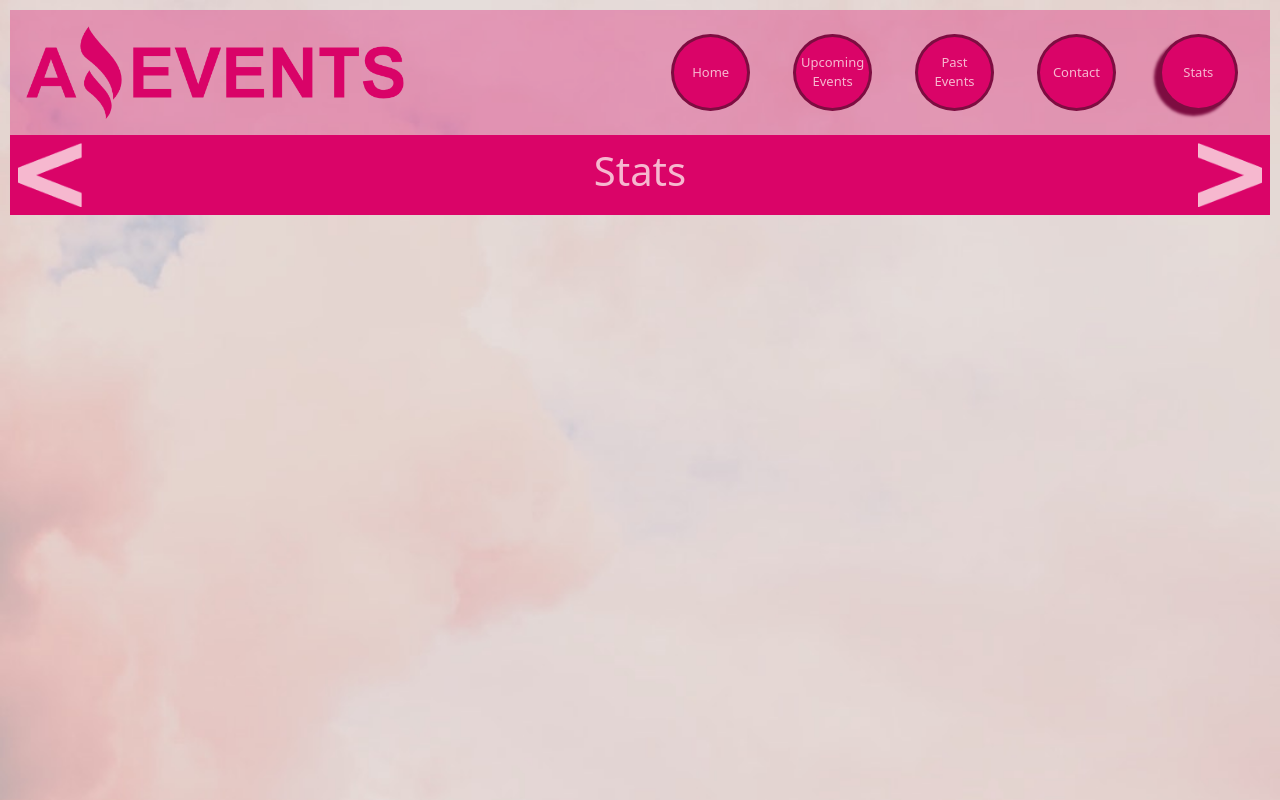
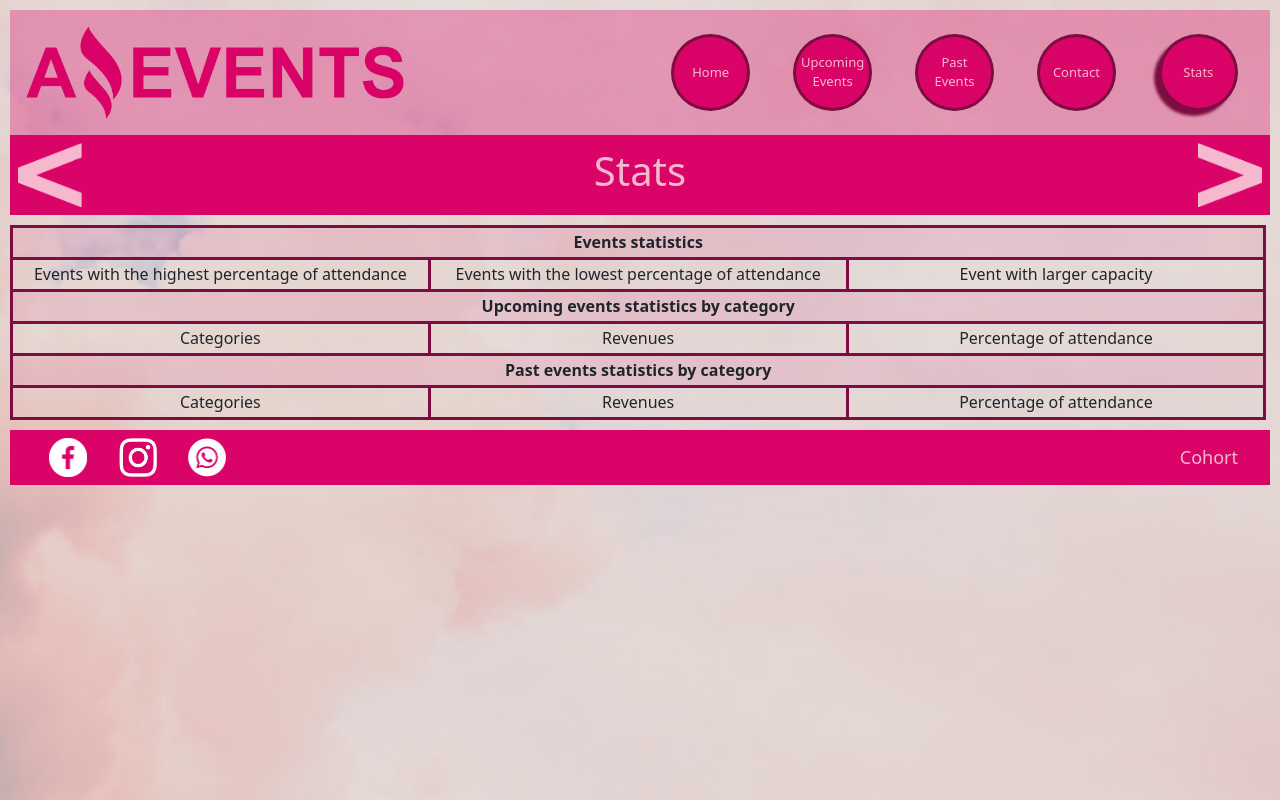
Before and after one commit to GuadalupeFernadez/amazing_events, a plain HTML site: page stats.html in a window 1280 px wide. Drawn offline with nearby package versions, Linux system fonts and the light colour scheme.

Commit message:
version-1

```diff
--- a/css/style.css
+++ b/css/style.css
@@ -129,3 +129,20 @@ footer> p{
     justify-content: flex-end;
     width: 91%;
 }
+/* -----------Stats----------- */
+table{
+    margin: 10px;
+    text-align: center;
+    border: solid rgba(125, 13, 65, 1);
+}
+thead{
+    background-color: rgba(218, 4, 104, 0.1);
+    border-bottom: solid rgba(125, 13, 65, 1);
+    border-top: solid rgba(125, 13, 65, 1);
+    height: 32px;
+}
+td{
+    border-left: solid rgba(125, 13, 65, 1);
+    height: 32px;
+    width: 30%;
+}
--- a/stats.html
+++ b/stats.html
@@ -28,8 +28,53 @@
             <h1>Stats</h1>
             <img id="der" src="./images/der.png" alt="der">
         </div>
+        <table>
+            <thead>
+                <tr>
+                    <th colspan="3">Events statistics</th>
+                </tr>
+            </thead>
+            <tbody>
+                <tr>
+                    <td>Events with the highest percentage of attendance</td>
+                    <td>Events with the lowest percentage of attendance</td>
+                    <td>Event with larger capacity</td>
+                </tr>
+            </tbody>
+            <thead>
+                <tr>
+                    <th colspan="3">Upcoming events statistics by category</th>
+                </tr>
+            </thead>
+            <tbody>
+                <tr>
+                    <td>Categories</td>
+                    <td>Revenues</td>
+                    <td>Percentage of attendance</td>
+                </tr>
+            </tbody>
+            <thead>
+                <tr>
+                    <th colspan="3">Past events statistics by category</th>
+                </tr>
+            </thead>
+            <tbody>
+                <tr>
+                    <td>Categories</td>
+                    <td>Revenues</td>
+                    <td>Percentage of attendance</td>
+                </tr>
+            </tbody>
+        </table>
     </main>
-    <footer></footer>
+    <footer>
+        <figure>
+            <img src="./images/facebook.png" alt="face">
+            <img src="./images/instagram.png" alt="ista">
+            <img src="./images/whatsapp.png" alt="wp">
+        </figure>
+        <p>Cohort</p>
+    </footer>
     <script src="https://cdn.jsdelivr.net/npm/bootstrap@5.3.0-alpha1/dist/js/bootstrap.bundle.min.js" integrity="sha384-w76AqPfDkMBDXo30jS1Sgez6pr3x5MlQ1ZAGC+nuZB+EYdgRZgiwxhTBTkF7CXvN" crossorigin="anonymous"></script>
 </body>
 </html>
```
